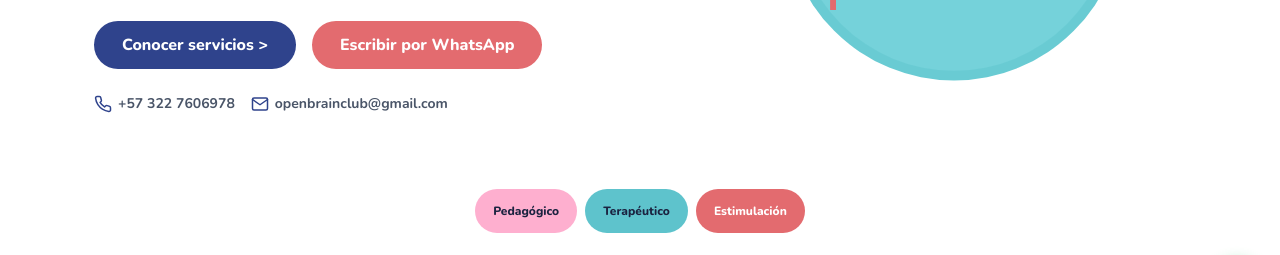
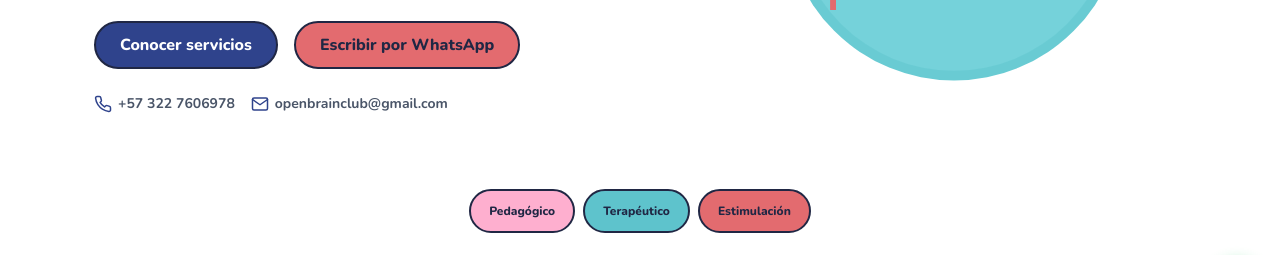
Before and after one commit to juliancaceres23/openBrainDemo, a plain HTML site: page index.html in a window 1280 px wide. Shown: the part 465-720 px from the top of the page. Drawn offline with nearby package versions, Linux system fonts and the light colour scheme.

Commit message:
feat: adaptar estilo de botones y píldoras al prototipo y remover flecha en botón de inicio

```diff
--- a/css/global.css
+++ b/css/global.css
@@ -65,27 +65,28 @@
   text-align: center;
 }
 
-/* --- 2. Botones (Área táctil mínima >= 44px, estilo redondeado del prototipo) --- */
+/* --- 2. Botones (Área táctil mínima >= 44px, estilo píldora con borde definido del prototipo) --- */
 .btn {
   display: inline-flex;
   align-items: center;
   justify-content: center;
   min-height: 48px;
   min-width: 48px;
-  padding: 12px 28px;
+  padding: 10px 24px;
   font-weight: 800;
   font-size: var(--font-size-base);
   border-radius: var(--radius-full);
+  border: 2px solid #202744;
   text-align: center;
   cursor: pointer;
-  transition: transform var(--transition-fast), background-color var(--transition-fast), box-shadow var(--transition-fast);
+  transition: transform var(--transition-fast), background-color var(--transition-fast), box-shadow var(--transition-fast), color var(--transition-fast);
   text-decoration: none;
   line-height: 1.2;
 }
 
 .btn:hover {
   transform: translateY(-2px);
-  box-shadow: var(--shadow-md);
+  box-shadow: 0 4px 12px rgba(32, 39, 68, 0.18);
 }
 
 .btn:active {
@@ -96,6 +97,7 @@
 .btn--primary {
   background-color: var(--color-primary);
   color: #FFFFFF;
+  border-color: #202744;
 }
 
 .btn--primary:hover {
@@ -103,10 +105,11 @@
   color: #FFFFFF;
 }
 
-/* Botón secundario / CTA: Coral (#E36B6F) */
+/* Botón secundario / CTA: Coral (#E36B6F) con texto y trazo oscuro según prototipo */
 .btn--coral {
   background-color: var(--color-accent-coral);
-  color: #FFFFFF;
+  color: #202744;
+  border-color: #202744;
 }
 
 .btn--coral:hover {
--- a/css/inicio.css
+++ b/css/inicio.css
@@ -86,6 +86,7 @@
   font-size: var(--font-size-xs);
   font-weight: 800;
   border-radius: var(--radius-full);
+  border: 2px solid #202744;
   text-decoration: none;
   min-height: 44px;
   transition: transform var(--transition-fast), box-shadow var(--transition-fast);
@@ -93,25 +94,25 @@
 
 .service-pill:hover {
   transform: translateY(-2px);
-  box-shadow: var(--shadow-sm);
+  box-shadow: 0 4px 10px rgba(32, 39, 68, 0.16);
 }
 
 /* Píldora 1: Pedagógico (Rosa claro del moodboard #FEAFCF) */
 .service-pill--pink {
   background-color: var(--color-card-pink-light);
-  color: var(--color-text);
+  color: #202744;
 }
 
 /* Píldora 2: Terapéutico (Turquesa del moodboard #5EC3CC) */
 .service-pill--teal {
   background-color: var(--color-accent-teal);
-  color: var(--color-text);
+  color: #202744;
 }
 
 /* Píldora 3: Estimulación (Coral del moodboard #E36B6F) */
 .service-pill--coral {
   background-color: var(--color-accent-coral);
-  color: #FFFFFF;
+  color: #202744;
 }
 
 .hero-section__visual {
--- a/index.html
+++ b/index.html
@@ -84,9 +84,9 @@
           </p>
 
           <div class="hero-section__actions">
-            <!-- RF-06: Botón Conocer servicios > en Azul Índigo -->
+            <!-- RF-06: Botón Conocer servicios en Azul Índigo -->
             <a href="servicios.html" class="btn btn--primary">
-              Conocer servicios &gt;
+              Conocer servicios
             </a>
 
             <!-- RF-02: Botón Escribir por WhatsApp en Coral -->
```
